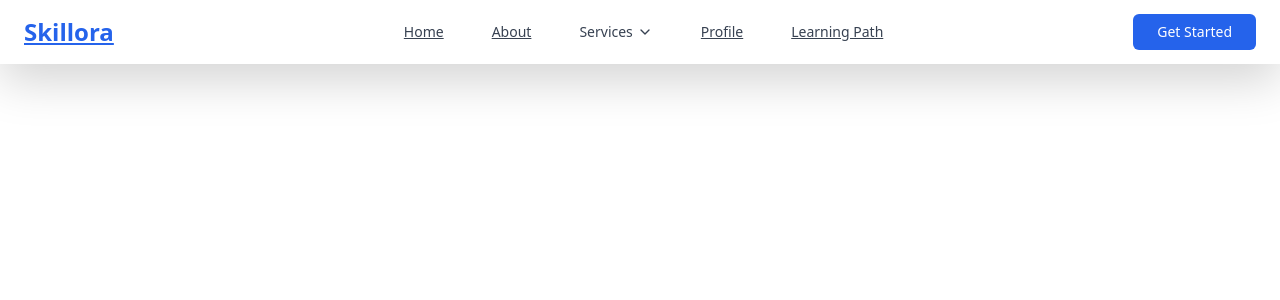
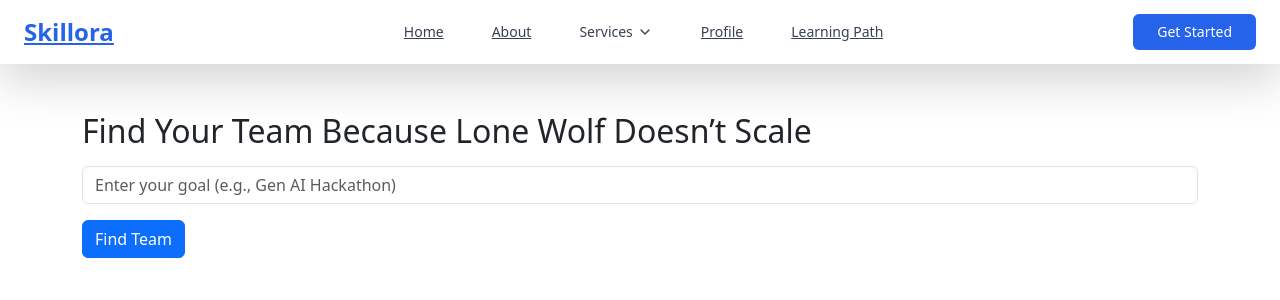
Before and after one commit to KaurHarsheen/linkedin, a React (Create React App) app in the folder Frontend/: page /findteam in a window 1280 px wide. Shown: the top 300 px of the page. Built offline with nearby package versions, Linux system fonts and the light colour scheme.

Commit message:
team finder done

```diff
--- a/Frontend/src/App.js
+++ b/Frontend/src/App.js
@@ -12,12 +12,13 @@ import InterviewPage from './pages/InterviewPage';
 import FeedbackPage from './pages/FeedbackPage';
 import InterviewMain from './pages/InterviewMain';
 import SchedulePage from './pages/SchedulePage';
+import TeamSuggestions from './components/TeamSuggestions';
 function App() {
   const navigate = useNavigate();
   const location = useLocation(); // 👈 to detect current route
   const [goal, setGoal] = useState('');
   const [currentSkills, setCurrentSkills] = useState('');
-
+    const myProfileId = "684ebd98f127a058e7dba9ac";
   const handleClick = () => {
     const skillsArray = currentSkills.split(',').map(skill => skill.trim());
     localStorage.setItem('goal', goal);
@@ -40,7 +41,7 @@ function App() {
           <Route path="/interviewai" element={<InterviewHomePage />} />
            <Route path="/interview" element={<InterviewMain />} />
            <Route path="/schedule" element={<SchedulePage />} />
-
+           <Route path="/findteam" element={<TeamSuggestions profileId={myProfileId} />} />
       </Routes>
     </>
   );
--- /dev/null
+++ b/Frontend/src/components/TeamSuggestions.jsx
@@ -0,0 +1,47 @@
+import React, { useState } from 'react';
+
+function TeamSuggestions() {
+  const [goal, setGoal] = useState('');
+  const [results, setResults] = useState([]);
+
+  const findTeam = async () => {
+    const res = await fetch('http://localhost:5000/api/teamfinder/complement', {
+      method: 'POST',
+      headers: { 'Content-Type': 'application/json' },
+      body: JSON.stringify({
+        profileId: '684ebd98f127a058e7dba9ac', // Example profile ID
+        goal: goal,
+        topK: 5
+      })
+    });
+    const data = await res.json();
+    setResults(data);
+  };
+
+  return (
+    <div className="container mt-5 mx-30">
+      <h2>Find Your Team Because Lone Wolf Doesn’t Scale</h2>
+      <input
+        className="form-control my-3"
+        value={goal}
+        onChange={e => setGoal(e.target.value)}
+        placeholder="Enter your goal (e.g., Gen AI Hackathon)"
+      />
+      <button className="btn btn-primary" onClick={findTeam}>Find Team</button>
+
+      <div className="mt-4">
+        {results.map((res, index) => (
+          <div key={index} className="card mb-3">
+            <div className="card-body">
+              <h5>{res.profile.name} — {res.profile.title}</h5>
+              <p>{res.profile.location}</p>
+              <p>Similarity Score: {res.similarity}</p>
+            </div>
+          </div>
+        ))}
+      </div>
+    </div>
+  );
+}
+
+export default TeamSuggestions;
--- a/Frontend/src/pages/Profile.jsx
+++ b/Frontend/src/pages/Profile.jsx
@@ -1,14 +1,14 @@
-import { User, Mail } from "lucide-react";
+import { Users, MessageCircle, MoreHorizontal, Plus, Send } from 'lucide-react';
 import React, { useState, useEffect } from 'react';
-import { Users, MessageCircle, MoreHorizontal, Plus, Send } from 'lucide-react';
-
+import TeamSuggestions from '../components/TeamSuggestions';
 export default function ProfilePage() {
   const [profile, setProfile] = useState(null);
+  const myProfileId = "684ebd98f127a058e7dba9ac";
 
   useEffect(() => {
     const fetchProfile = async () => {
       try {
-        const res = await fetch("http://localhost:5000/api/profile"); // adjust if deployed
+        const res = await fetch(`http://localhost:5000/api/profile/${myProfileId}`);
         const data = await res.json();
         setProfile(data);
       } catch (error) {
@@ -49,6 +49,7 @@ export default function ProfilePage() {
             </div>
 
             {/* Name and Title */}
+
             <div className="mb-4">
               <h1 className="text-2xl font-semibold text-gray-900 mb-1">
                 {profile.name}
@@ -70,15 +71,15 @@ export default function ProfilePage() {
                   {profile.mutualConnections.map((connection, index) => (
                     <div key={index} className="w-8 h-8 rounded-full border-2 border-white bg-gray-300 overflow-hidden">
                       <div className="w-full h-full bg-gradient-to-br from-green-400 to-blue-500 flex items-center justify-center text-white text-xs font-medium">
-                        {connection.name?.split(' ').map(n => n[0]).join('')}
+                        {connection.split(' ').map(n => n[0]).join('')}
                       </div>
                     </div>
                   ))}
                 </div>
                 {profile.mutualConnections.length >= 2 && (
                   <span className="text-sm text-gray-600">
-                    <span className="font-medium">{profile.mutualConnections[0]?.name}</span>,
-                    <span className="font-medium"> {profile.mutualConnections[1]?.name}</span>,
+                    <span className="font-medium">{profile.mutualConnections[0]}</span>,
+                    <span className="font-medium"> {profile.mutualConnections[1]}</span>,
                     and <span className="font-medium">{profile.mutualCount} other mutual connections</span>
                   </span>
                 )}
@@ -113,7 +114,7 @@ export default function ProfilePage() {
                     <div className="w-10 h-10 rounded bg-gray-100 mr-3 flex items-center justify-center">
                       <div className="w-6 h-6 bg-blue-600 rounded"></div>
                     </div>
-                    <span className="text-sm font-medium text-gray-900">{org.name}</span>
+                    <span className="text-sm font-medium text-gray-900">{org}</span>
                   </div>
                 ))}
               </div>
```
